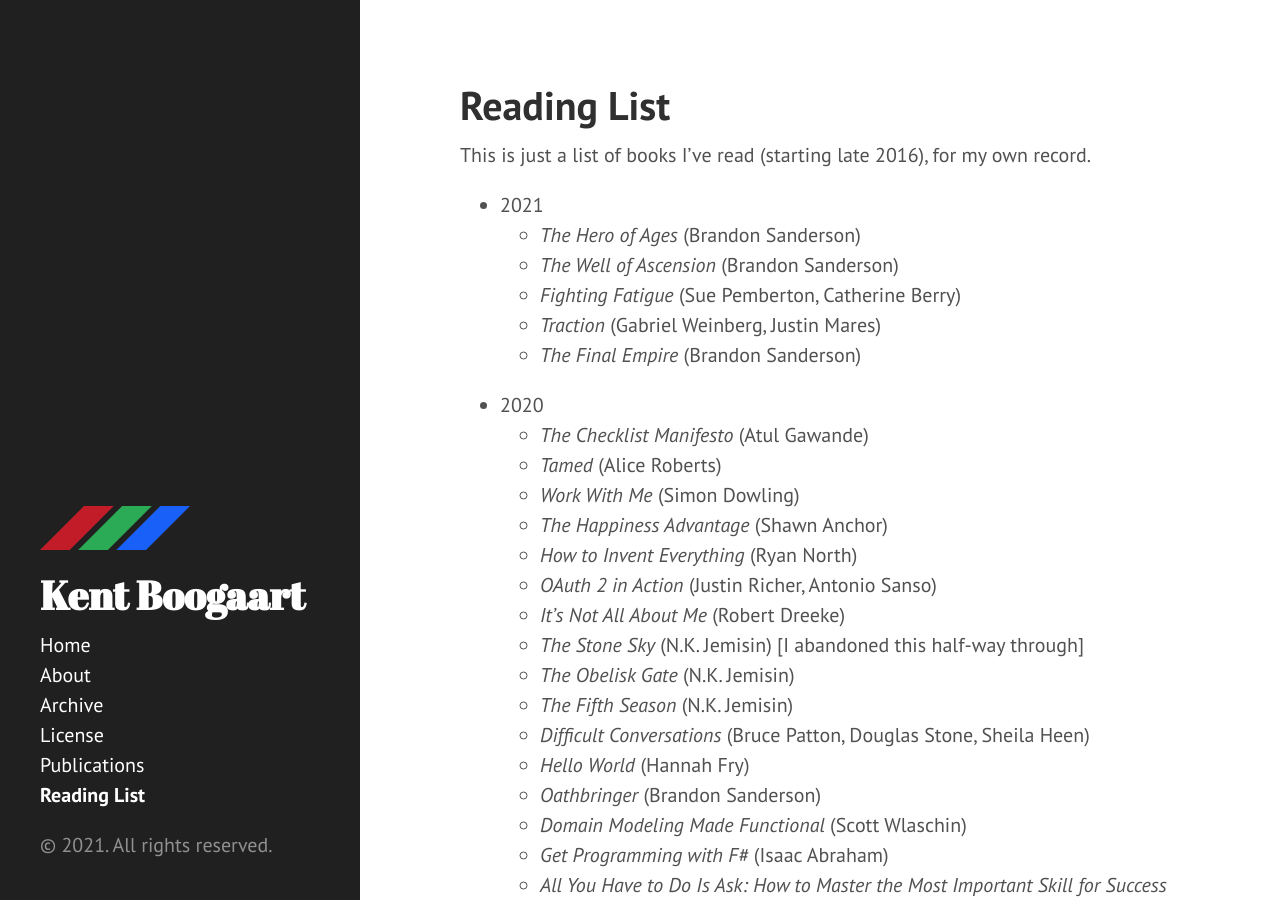
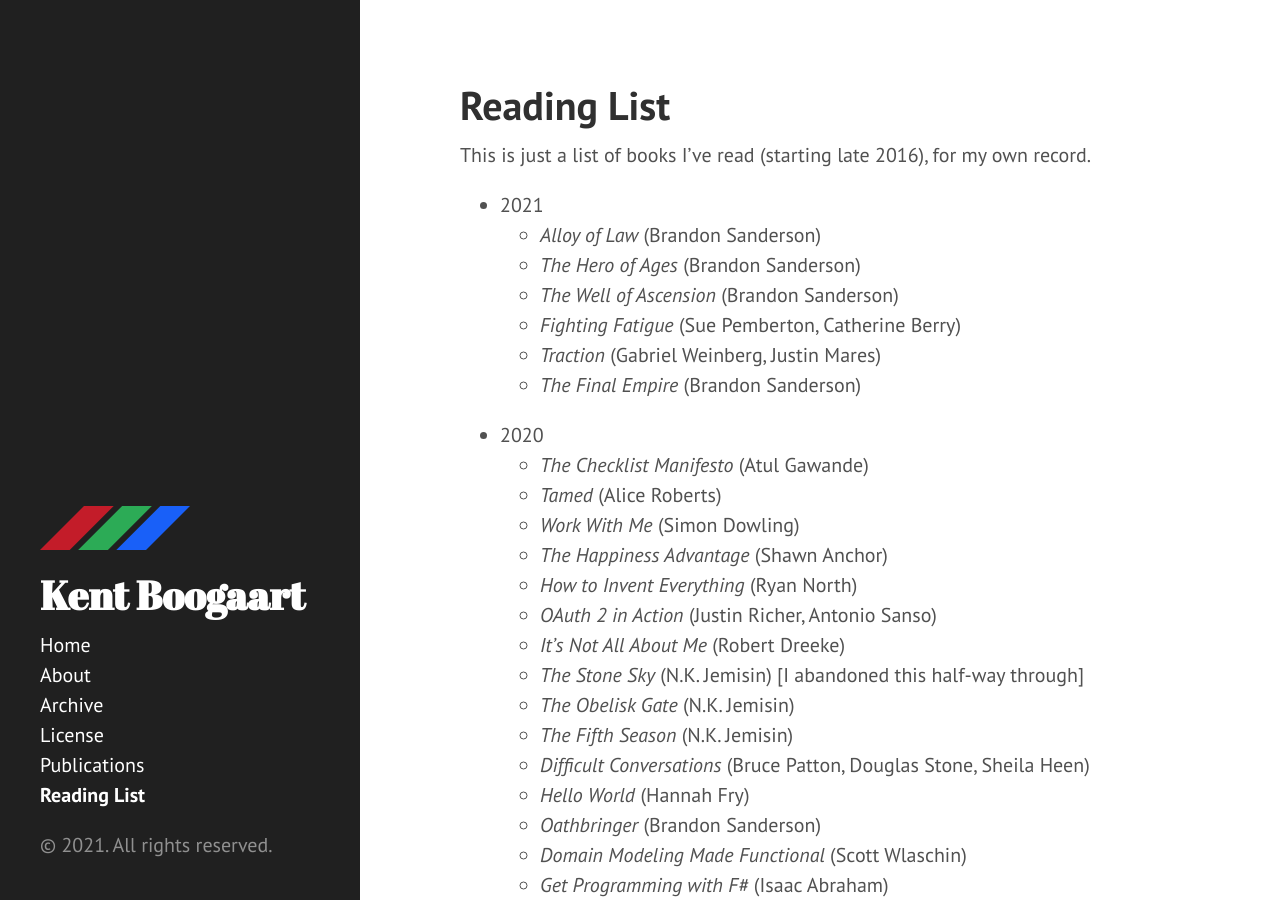
Before and after one commit to kentcb/kentcb.github.io, a Jekyll site: the page built from reading-list.md, in a window 1280 px wide and 900 px high. Built offline with Jekyll 4.4.1, drawn with Linux system fonts in a browser that asks for light colours; nearby versions of some CDN libraries.

Commit message:
Add Alloy of Law

```diff
--- a/reading-list.md
+++ b/reading-list.md
@@ -6,6 +6,7 @@ sidebar: true
 This is just a list of books I've read (starting late 2016), for my own record.
 
 * 2021
+    * _Alloy of Law_ (Brandon Sanderson)
     * _The Hero of Ages_ (Brandon Sanderson)
     * _The Well of Ascension_ (Brandon Sanderson)
     * _Fighting Fatigue_ (Sue Pemberton, Catherine Berry)
```
